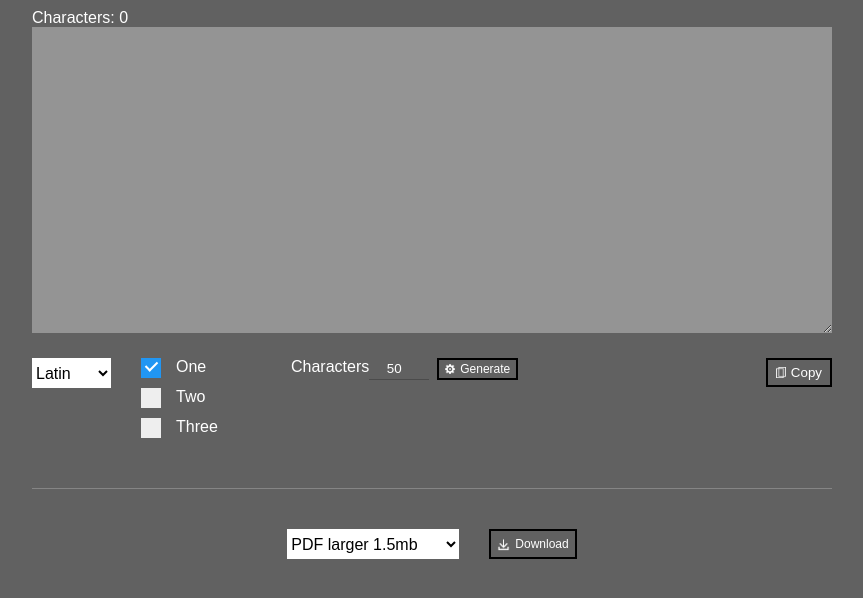
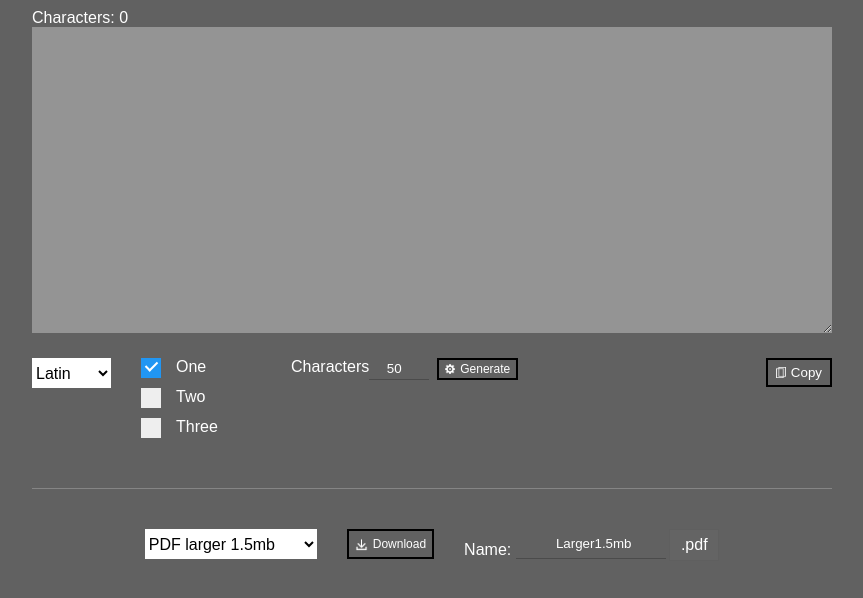
Before and after one commit to CharalamposSam/testTool, a plain HTML site: page index.html in a window 1280 px wide. Shown: the part 88-686 px from the top of the page, without its empty margins (208-1071 px from the left). Drawn offline with Linux system fonts and the light colour scheme.

Commit message:
Add files via upload

```diff
--- a/app.js
+++ b/app.js
@@ -13,7 +13,9 @@ const textarea = document.querySelector('textarea'),
   checkboxesContainer = document.querySelector('.checkboxes'),
   generateCont = document.querySelector('.generateCont'),
   selectFile = document.querySelector('#selectFile'),
-  btnDownloadFile = document.querySelector('.downloadFilesCont button')
+  btnDownloadFile = document.querySelector('.downloadFilesCont button'),
+  downloadFileName = document.querySelector('.downloadFilesCont input'),
+  downloadFileExt = document.querySelector('.downloadFilesCont p')
 
 textarea.addEventListener('keyup', getTheNumber)
 textarea.addEventListener('paste', getTheNumber)
@@ -129,11 +131,27 @@ copyBtn.addEventListener('click', () => {
   }
 })
 
+selectFile.addEventListener('change', () => {
+  let val = selectFile.value
+  let name = val.split('/')[1]
+  let name1 = name.split('.')[0]
+  let name2 = name.split('.')[1]
+  let ext = name.split('.')[2]
+  console.log(ext)
+  downloadFileName.value = `${name1}.${name2}`
+  downloadFileExt.textContent = `.${ext}`
+})
+
 btnDownloadFile.addEventListener('click', () => {
-  console.log(selectFile.value)
+  let newName = downloadFileName.value
+  let ext = selectFile.value
+  ext = ext.split('.')[2]
+
+  console.log(ext)
+
   let a = document.createElement('a')
   a.href = selectFile.value
-  a.setAttribute('download', '')
+  a.setAttribute('download', `${newName}.${ext}`)
   document.body.appendChild(a)
   a.click()
   a.remove()
--- a/index.html
+++ b/index.html
@@ -57,23 +57,30 @@
 
         <div class="downloadFilesCont">
             <select id="selectFile">
-                <option value="files/Larger1.5mb.pdf">PDF larger 1.5mb</option>
-                <option value="files/Smaller1.5mb.pdf">PDF smaller 1.5mb</option>
-                <option value="files/Larger1.5mb.txt">TXT larger 1.5mb</option>
-                <option value="files/Smaller1.5mb.txt">TXT smaller 1.5mb</option>
-                <option value="files/Larger1.5mb.png">PNG larger 1.5mb</option>
-                <option value="files/Smaller1.5mb.png">PNG smaller 1.5mb</option>
-                <option value="files/Larger1.5mb.jpg">JPG larger 1.5mb</option>
-                <option value="files/Smaller1.5mb.jpg">JPG smaller 1.5mb</option>
-                <option value="files/LargerThan1.5mb.xlsx">XLSX larger 1.5mb</option>
-                <option value="files/Smaller1.5mb.xlsx">XLSX smaller 1.5mb</option>
-                <option value="files/Larger1.5mb.docx">DOCX larger 1.5mb</option>
-                <option value="files/Smaller1.5mb.docx">DOCX smaller 1.5mb</option>
-                <option value="files/Larger1.5mb.xml">XML larger 1.5mb</option>
-                <option value="files/Smaller1.5mb.xml">XML smaller 1.5mb</option>
-                <option value="files/Smaller1.5mb.gif">GIF smaller 1.5mb</option>
+                <option data-name="Larger1.5mb.pdf" value="files/Larger1.5mb.pdf">PDF larger 1.5mb</option>
+                <option data-name="Smaller1.5mb.pdf" value="files/Smaller1.5mb.pdf">PDF smaller 1.5mb</option>
+                <option data-name="Larger1.5mb.txt" value="files/Larger1.5mb.txt">TXT larger 1.5mb</option>
+                <option data-name="Smaller1.5mb.txt" value="files/Smaller1.5mb.txt">TXT smaller 1.5mb</option>
+                <option data-name="Larger1.5mb.png" value="files/Larger1.5mb.png">PNG larger 1.5mb</option>
+                <option data-name="Smaller1.5mb.png" value="files/Smaller1.5mb.png">PNG smaller 1.5mb</option>
+                <option data-name="Larger1.5mb.jpg" value="files/Larger1.5mb.jpg">JPG larger 1.5mb</option>
+                <option data-name="Smaller1.5mb.jpg" value="files/Smaller1.5mb.jpg">JPG smaller 1.5mb</option>
+                <option data-name="LargerThan1.5mb.xls" value="files/LargerThan1.5mb.xlsx">XLSX larger 1.5mb</option>
+                <option data-name="files/Smaller1.5mb.xlsx" value="files/Smaller1.5mb.xlsx">XLSX smaller 1.5mb</option>
+                <option data-name="Larger1.5mb.docx" value="files/Larger1.5mb.docx">DOCX larger 1.5mb</option>
+                <option data-name="Smaller1.5mb.docx" value="files/Smaller1.5mb.docx">DOCX smaller 1.5mb</option>
+                <option data-name="Larger1.5mb.xml" value="files/Larger1.5mb.xml">XML larger 1.5mb</option>
+                <option data-name="Smaller1.5mb.xml" value="files/Smaller1.5mb.xml">XML smaller 1.5mb</option>
+                <option data-name="Smaller1.5mb.gif" value="files/Smaller1.5mb.gif">GIF smaller 1.5mb</option>
             </select>
             <button><img src="icons/download_icon.png" alt="Download Icon">Download</button>
+            <div class="inputCont">
+                <div>Name:</div>
+                <input type="text" class="fileName" value="Larger1.5mb">
+                <span></span>
+                <p>.pdf</p>
+            </div>
+
         </div>
 
     </div>
--- a/style.css
+++ b/style.css
@@ -361,7 +361,6 @@ h1 {
 .downloadFilesCont select {
   background: white;
   border: none;
-  margin-right: 30px;
   height: 30px;
   font-size: 16px;
 }
@@ -383,6 +382,7 @@ h1 {
   -webkit-box-align: center;
       -ms-flex-align: center;
           align-items: center;
+  margin: 0 30px;
 }
 
 .downloadFilesCont button img {
@@ -390,4 +390,56 @@ h1 {
   width: 13px;
   margin-right: 5px;
 }
+
+.downloadFilesCont .inputCont {
+  position: relative;
+  display: -webkit-box;
+  display: -ms-flexbox;
+  display: flex;
+  height: 30px;
+}
+
+.downloadFilesCont .inputCont div {
+  margin-top: auto;
+  margin-right: 5px;
+}
+
+.downloadFilesCont .inputCont input {
+  width: 150px;
+  height: 30px;
+  border: none;
+  border-bottom: 1px #4b4b4b solid;
+  background: none;
+  padding: 5px 0 5px 5px;
+  margin-right: 3px;
+  outline: none;
+  color: white;
+  text-align: center;
+}
+
+.downloadFilesCont .inputCont input:focus + span {
+  opacity: 1;
+}
+
+.downloadFilesCont .inputCont span {
+  position: absolute;
+  bottom: 0;
+  right: calc(0px + 52px);
+  width: 150px;
+  height: 1px;
+  background-color: #f85858;
+  opacity: 0;
+}
+
+.downloadFilesCont .inputCont p {
+  all: unset;
+  width: 48px;
+  height: 30px;
+  background-color: #646464;
+  border: 1px solid #5f5f5f;
+  cursor: default;
+  display: -ms-grid;
+  display: grid;
+  place-items: center;
+}
 /*# sourceMappingURL=style.css.map */
```
